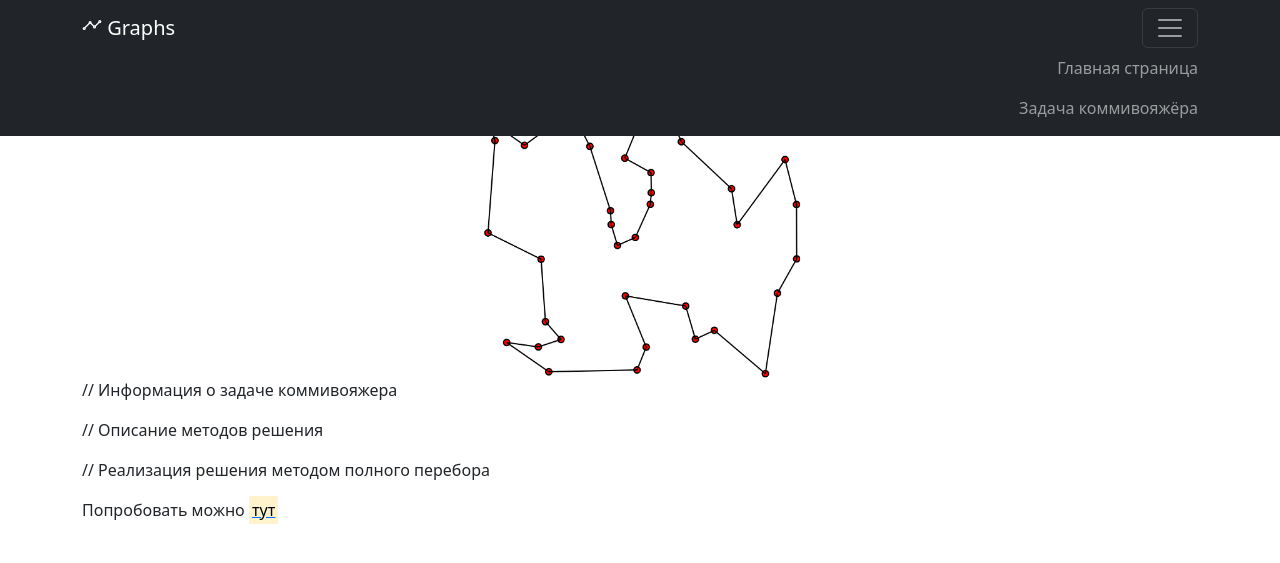
After one commit to chepyr/school_project_2, a Flask app: page /tsp in a window 1280 px wide, after a click that opens the changed part. The commit adds this page. Shown: the top 563 px of the page. Run offline with Flask 2, Linux system fonts and the light colour scheme; some libraries are stand-ins or nearby versions.

Commit message:
Страничка о задаче коммивояжера

```diff
--- a/forms/getPoints.py
+++ b/forms/getPoints.py
@@ -5,4 +5,4 @@ from wtforms.validators import DataRequired
 
 class GetPointsForm(FlaskForm):
     points = TextAreaField('Точки', validators=[DataRequired()])
-    submit = SubmitField('Добавить')
+    submit = SubmitField('Найти')
--- a/main.py
+++ b/main.py
@@ -12,17 +12,24 @@ def main():
     return render_template('main.html')
 
 
-@app.route('/shortest_path', methods=['GET', 'POST'])
+@app.route('/tsp_try', methods=['GET', 'POST'])
 def shortest_path():
     form = GetPointsForm()
     if form.is_submitted():
         points = form.points.data
-        return render_template("shortest_path_get.html")
+        return redirect('/tsp_try/result')
     else:
-        return render_template('for_tests.html', form=form)
+        return render_template('tsp_try.html', form=form)
 
 
+@app.route('/tsp')
+def tcp_try():
+    return render_template('tsp.html')
 
+
+@app.route('/tsp_try/result')
+def tcp_result():
+    return render_template('tsp_try_result.html')
 
 
 if __name__ == '__main__':
--- a/static/css/style.css
+++ b/static/css/style.css
@@ -2,3 +2,7 @@
     padding-top: 200px;
     padding-bottom: 400px;
 }
+
+.tsp_about_pic {
+    max-width: 20em;
+}
--- a/templates/base.html
+++ b/templates/base.html
@@ -49,7 +49,7 @@
                     <a class="nav-link" href="/">Главная страница<span
                             class="sr-only"></span>
                     </a>
-                    <a class="nav-link" href="/shortest_path">Нахождение кратчайшего пути<span
+                    <a class="nav-link" href="/tsp">Задача коммивояжёра<span
                             class="sr-only"></span>
                     </a>
                 </li>
--- a/templates/main.html
+++ b/templates/main.html
@@ -2,6 +2,11 @@
 
 {% block content %}
 
+<p>
+    На этом сайте вы можете найти информацию по различным задачам теории графов и
+    узнать о методах их решения.
+
+</p>
 
 
 {% endblock %}
--- a/templates/shortest_path_get.html
+++ /dev/null
@@ -1,6 +0,0 @@
-{% extends "base.html" %}
-{% block scripts %}
-<script>
-
-</script>
-{% endblock %}
--- /dev/null
+++ b/templates/tsp.html
@@ -0,0 +1,32 @@
+{% extends "base.html" %}
+{% block scripts %}
+<script xmlns="http://www.w3.org/1999/html">
+
+</script>
+
+{% endblock %}
+
+{% block content %}
+<div class="text-center">
+  <img src="../static/images/tsp.png" class="tsp_about_pic" alt="pic">
+</div>
+
+<p>
+    // Информация о задаче коммивояжера
+</p>
+<p>
+    // Описание методов решения
+</p>
+
+<p>
+    // Реализация решения методом полного перебора
+</p>
+<p>
+    Попробовать можно
+    <a href="/tsp_try">
+        <mark>тут</mark>
+    </a>
+</p>
+
+
+{% endblock %}
--- a/templates/for_tests.html
+++ b/templates/tsp_try.html
@@ -52,6 +52,11 @@ window.addEventListener('load', function() {
 <!--
 <img src="" id="graph" class="rounded mx-auto d-block" alt="cat">
 -->
+
+<p>
+    Отметьте на плоскости несколько точек, через которые нужно найти выгодный
+    маршрут (примерно от 5 до 15 точек):
+</p>
 <div class="text-center">
     <canvas id="clickPoint" onclick="addPoint(event)" width="500" height="300" style="border:1px solid #000000;">
     </canvas>
```
Also changed, not shown: templates/tsp_try_result.html (added, +14 -0 lines), static/images/cat.png (added), static/images/dog.jpg (added), static/images/tsp.png (added).
